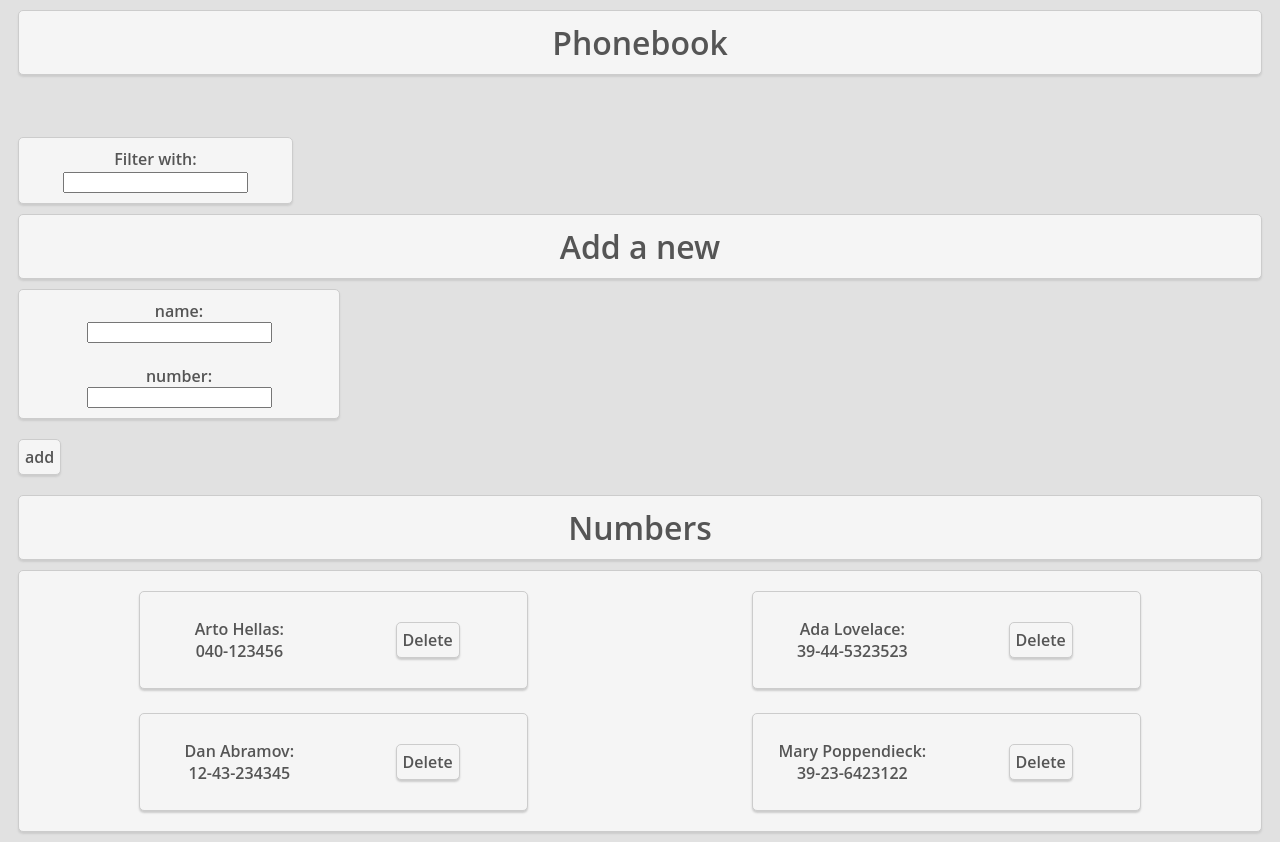
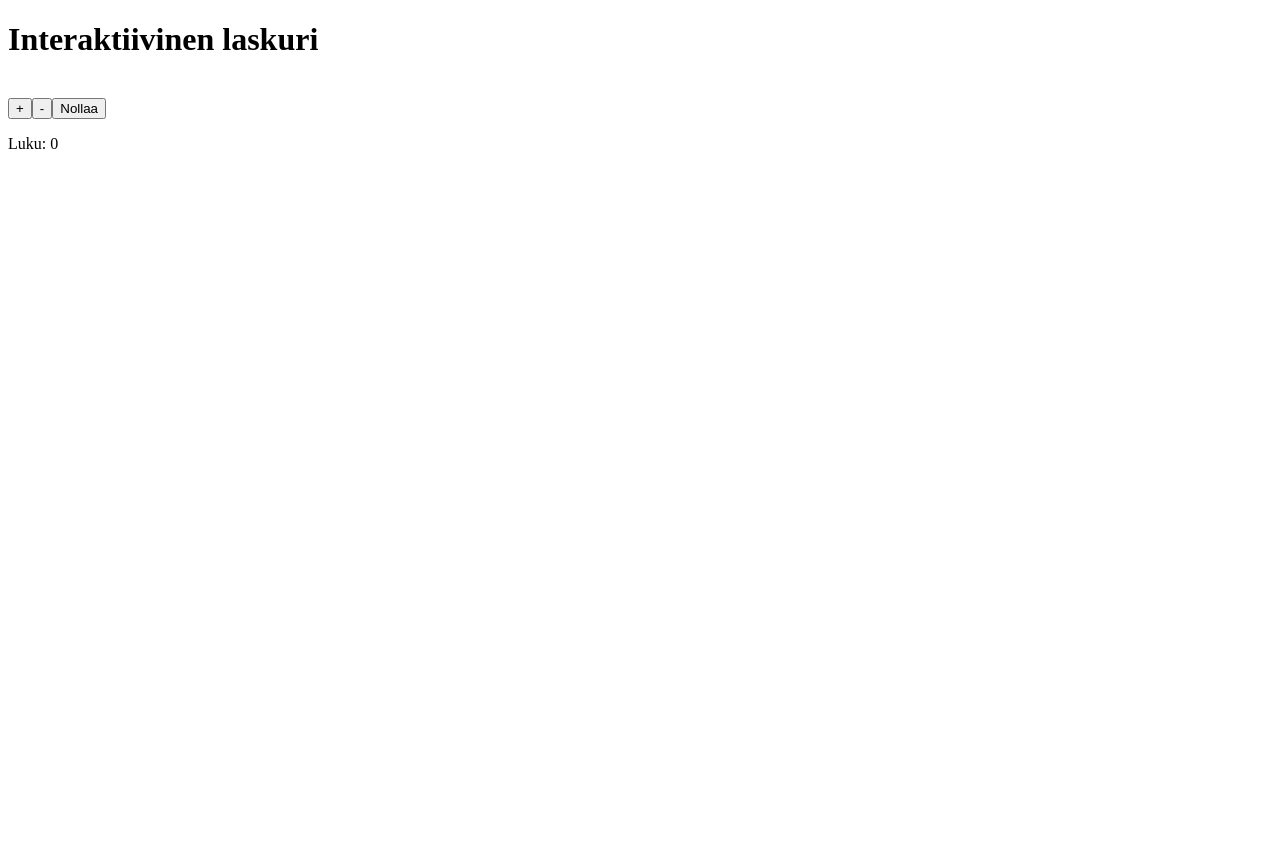
Before and after one commit to miskamero/Reactin-perusteet, a React (Create React App) app: page / in a window 1280 px wide. After the commit the page ends 800 px from the top, so only its background shows below. Built offline with nearby package versions, Linux system fonts and the light colour scheme; data requests are answered from the project's data file.

Commit message:
Interaktiivinen laskuri - Moodle

```diff
--- a/src/App.js
+++ b/src/App.js
@@ -1,211 +1,22 @@
-import React, { useState, useEffect } from 'react';
-import personService  from './services/personService';
-import './App.css';
-const Filter = ({ filter, setFilter }) => {
-  return (
-    <div className="filterClass">
-      Filter with:{" "}
-      <input type="text" value={filter} onChange={(e) => setFilter(e.target.value)} />
-    </div>
-  );
-};
-const PersonList = ({ filteredPersons, addedPerson }) => {
+import React, { useState } from 'react';
+
+const Counter = () => {
+  const [counter, setCounter] = useState(0);
   return (
     <div>
-      <h2>Numbers</h2>
-      <div className="contactsContainer">
-        {filteredPersons.map((person) => (
-          <div className="namesAndButtonsGrid" key={person.name}>
-            <p>{person.name}: <br/>{person.number}</p>
-            <button onClick={() =>{
-              if (window.confirm(`Are you sure you want to delete ${person.name}?`)) {
-                addedPerson.innerHTML = `Deleted ${person.name} from the phonebook`;
-                addedPerson.style.color = 'red';
-                addedPerson.style.opacity = '1';
-                addedPerson.style.transition = 'opacity 1.5s';
-                addedPerson.style.border = '1px solid red';
-                setTimeout(() => {
-                  personService.deletePerson(person.id).then(window.location.reload());
-                  addedPerson.style.opacity = '0';
-                }
-                , 1000);
-              }else {
-                return;
-              }
-            }}>Delete</button>
-        </div>
-      ))}
-      </div>
+      <button onClick={() => setCounter( counter + parseInt(prompt("Anna luku")))}>+</button>
+      <button onClick={() => setCounter( counter - parseInt(prompt("Anna luku")))}>-</button>
+      <button onClick={() => setCounter(0)}>Nollaa</button>
+      <p>Luku: {counter}</p>
     </div>
   );
 };
 
-const PersonForm = ({
-  newName,
-  newNumber,
-  handleNameChange,
-  handleNumberChange,
-  addPerson,
-}) => {
-  return (
-    <form onSubmit={addPerson} className="formClass">
-      <div className="inputNameAndNumber">
-        name: <input value={newName} onChange={handleNameChange} /><br/>
-        number: <input value={newNumber} onChange={handleNumberChange} />
-      </div>
-        <button type="submit" className="addButton">add</button>
-    </form>
-  );
-};
-
 const App = () => {
-  const [persons, setPersons] = useState([
-    { name: 'Arto Hellas', number: '040-1234567' },
-    { name: 'Ada Lovelace', number: '39-44-5323523' },
-    { name: 'Dan Abramov', number: '12-43-234345' }
-  ]);
-
-  const [filter, setFilter] = useState("");
-  const [newName, setNewName] = useState('');
-  const [newNumber, setNewNumber] = useState('');
-
-  useEffect(() => {
-    personService.getAll()
-      .then(initialPersons => {
-        setPersons(initialPersons);
-      })
-      .catch(error => {
-        console.error('Error fetching data:', error);
-      });
-  }, []);
-
-  const handleNumberChange = (e) => {
-    setNewNumber(e.target.value);
-  }
-
-  const addedPerson = document.querySelector('.addedPerson');
-
-  const handleNameChange = (e) => {
-    setNewName(e.target.value);
-  }
-
-  const isValidPhoneNumber = (number) => {
-    const phoneNumberPattern = /^[0-9\s-]+$/;
-    return phoneNumberPattern.test(number);
-  };
-
-  const addPerson = (e) => {
-    e.preventDefault();
-
-    if (newName === '') {
-      alert(`Please enter a name`);
-      return;
-    } else if (newNumber === '') {
-      alert(`Please enter a number`);
-      return;
-    }else if (persons.some(person => person.name === newName && person.number !== newNumber)) { // if the person is already in the phonebook but the number is different, ask if the user wants to update the number
-      if (window.confirm(`${newName} is already added to phonebook, replace the old number with the new one?`)) {
-        const personToUpdate = persons.find(person => person.name === newName);
-        const updatedPerson = { ...personToUpdate, number: newNumber };
-        personService.update(personToUpdate.id, updatedPerson)
-          .then(returnedPerson => {
-            setPersons(persons.map(person => person.id !== personToUpdate.id ? person : returnedPerson));
-            setNewName('');
-            setNewNumber('');
-          })
-          .catch(error => {
-            console.error('Error updating person:', error);
-            addedPerson.innerHTML = `Error updating ${updatedPerson.name} in the phonebook`;
-            addedPerson.style.color = 'red';
-            addedPerson.style.opacity = '1';
-            addedPerson.style.transition = 'opacity 1.5s';
-            addedPerson.style.border = '1px solid red';
-            setTimeout(() => {
-              addedPerson.style.opacity = '0';
-              setTimeout(() => {
-                window.location.reload();
-              }
-              , 1000);
-            }
-            , 1500);
-          });
-      } else {
-        setNewName('');
-        setNewNumber('');
-        return;
-      }
-    }else if (persons.some(person => person.number === newNumber)) {
-      alert(`${newNumber} is already added to phonebook`);
-      setNewNumber('');
-      return;
-    }else if (newName.length > 40) {
-      alert(`The name must be less than 40 characters`);
-      return;
-    } else if (!isValidPhoneNumber(newNumber)) {
-      alert(`${newNumber} is not a valid phone number`);
-      setNewNumber('');
-      return;
-    } else {
-      const newPerson = {
-        name: newName,
-        number: newNumber
-      };
-      personService.create(newPerson)
-        .then(returnedPerson => {
-          setPersons(persons.concat(returnedPerson));
-          setNewName('');
-          setNewNumber('');
-        })
-        .catch(error => {
-          console.error('Error adding person:', error);
-          addedPerson.innerHTML = `Error adding ${newPerson.name} to the phonebook`;
-          addedPerson.style.color = 'red';
-          addedPerson.style.opacity = '1';
-          addedPerson.style.transition = 'opacity 1.5s';
-          addedPerson.style.border = '1px solid red';
-          setTimeout(() => {
-            addedPerson.style.opacity = '0';
-          }
-          , 1500);
-        });
-        // code below adds the text "Added" {person.name} to the phonebook for 5 seconds to the DOM when a new person is added
-        addedPerson.innerHTML = `Added ${newPerson.name} to the phonebook`;
-        addedPerson.style.color = 'green';
-        addedPerson.style.opacity = '1';
-        addedPerson.style.transition = 'opacity 1.5s';
-        addedPerson.style.border = '1px solid green';
-        setTimeout(() => {
-          addedPerson.style.opacity = '0';
-        }
-        , 1500);
-    }
-  };
-
-  const filteredPersons = persons.filter(person => {
-    const personName = person.name.toLowerCase(); // personName is the value of the name property of the person object. It is converted to lowercase to make the search case insensitive
-    const personNumber = person.number.toLowerCase(); // personNumber is the value of the number property of the person object. It is converted to lowercase to make the search case insensitive
-    const filterText = filter.toLowerCase();    // filterText is the value of the filter input field. It is converted to lowercase to make the search case insensitive
-
-    return personName.includes(filterText) || personNumber.includes(filterText); // returns true or false for each person object in the array
-  });
   return (
     <div>
-      <h2>Phonebook</h2>
-      <p className="addedPerson"/>
-      <div>
-        <Filter filter={filter} setFilter={setFilter} />
-      </div>
-      <h2>Add a new</h2>
-      <PersonForm
-        newName={newName}
-        newNumber={newNumber}
-        handleNameChange={handleNameChange}
-        handleNumberChange={handleNumberChange}
-        addPerson={addPerson}
-      />
-      <PersonList filteredPersons={filteredPersons} addedPerson={addedPerson} />
-      {/* Debug button to update the person list */}
-      {/* <button onClick={() => personService.getAll().then(initialPersons => setPersons(initialPersons))}>Update person list</button> */}
+      <h1>Interaktiivinen laskuri</h1><br/>
+      <Counter />
     </div>
   );
 };
```
